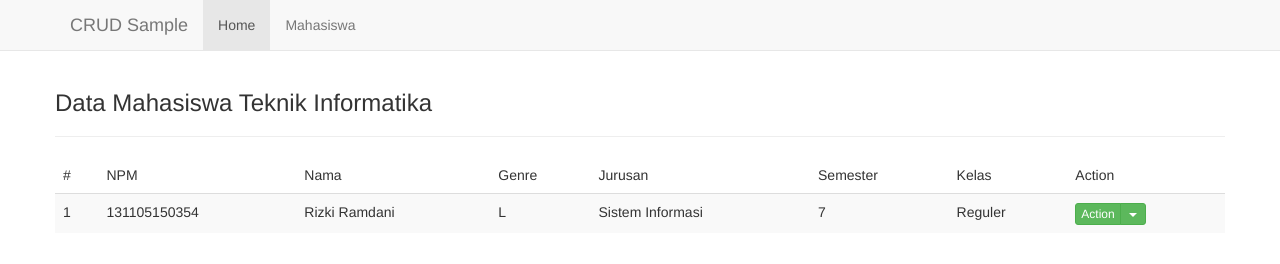
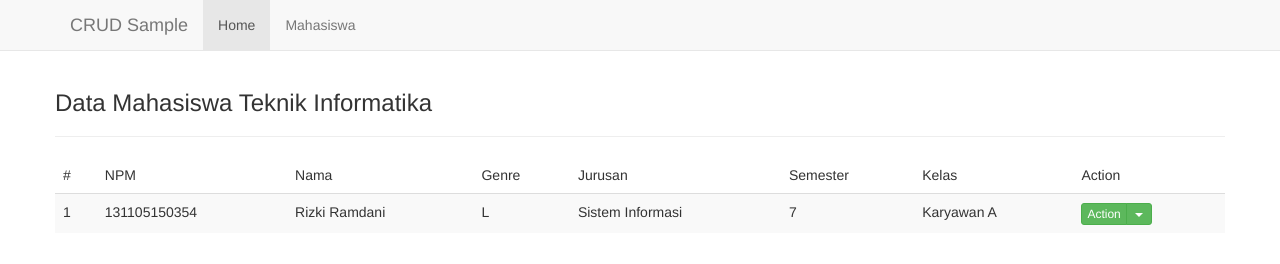
Before and after one commit to ramdanisource/Template-CRUD-sample, a plain HTML site: page index.html in a window 1280 px wide. Drawn offline with Linux system fonts and the light colour scheme.

Commit message:
change to karyawan

```diff
--- a/index.html
+++ b/index.html
@@ -78,7 +78,7 @@
                 <td>L</td>
                 <td>Sistem Informasi</td>
                 <td>7</td>
-                <td>Reguler</td>
+                <td>Karyawan A</td>
                 <td>
                     <!-- Split button -->
                     <div class="btn-group">
```
